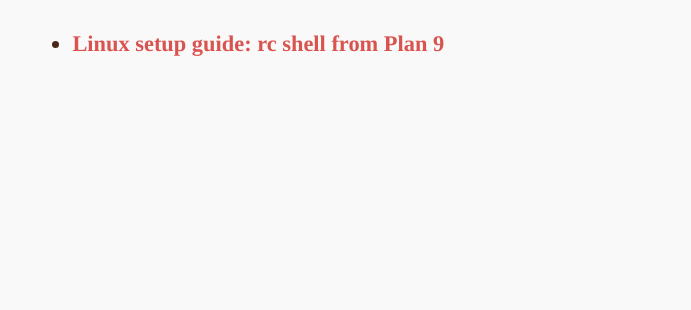
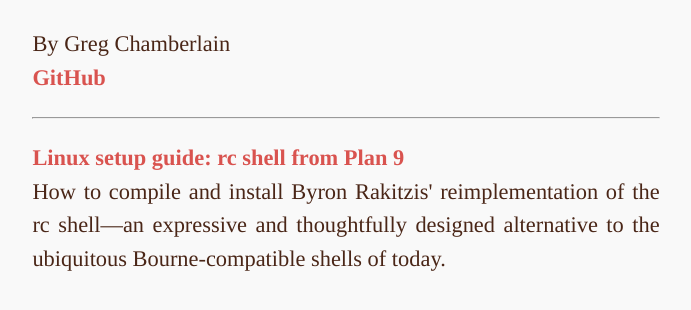
Before and after one commit to chambln/chambln.github.io, a plain HTML site: page index.html in a window 1280 px wide. Shown: the part 120-430 px from the top of the page, without its empty margins (294-985 px from the left). Drawn offline with Linux system fonts and the light colour scheme.

Commit message:
Use pandoc to reformat markdown text nicely.

```diff
--- a/index.html
+++ b/index.html
@@ -8,12 +8,21 @@
 </head>
 <body>
     <h1 class="title">cosine.blue</h1>
-    <ul>
-        <li>
-            <a href="html/2019-06-26-rc-shell-setup.html">
-                Linux setup guide: rc shell from Plan 9
-            </a>
-        </li>
-    </ul>
+    <p class="author">
+        By Greg Chamberlain
+        <br/>
+        <a href="https://github.com/chambln">GitHub</a>
+    </p>
+    <hr/>
+    <p>
+        <a href="html/2019-06-26-rc-shell-setup.html">
+            Linux setup guide: rc shell from Plan 9
+        </a>
+        <br/>
+        How to compile and install Byron Rakitzis' reimplementation of
+        the rc shell&#8212;an expressive and thoughtfully designed
+        alternative to the ubiquitous Bourne-compatible shells of
+        today.
+    </p>
 </body>
 </html>
```
Also changed, not shown: 1 other file.
